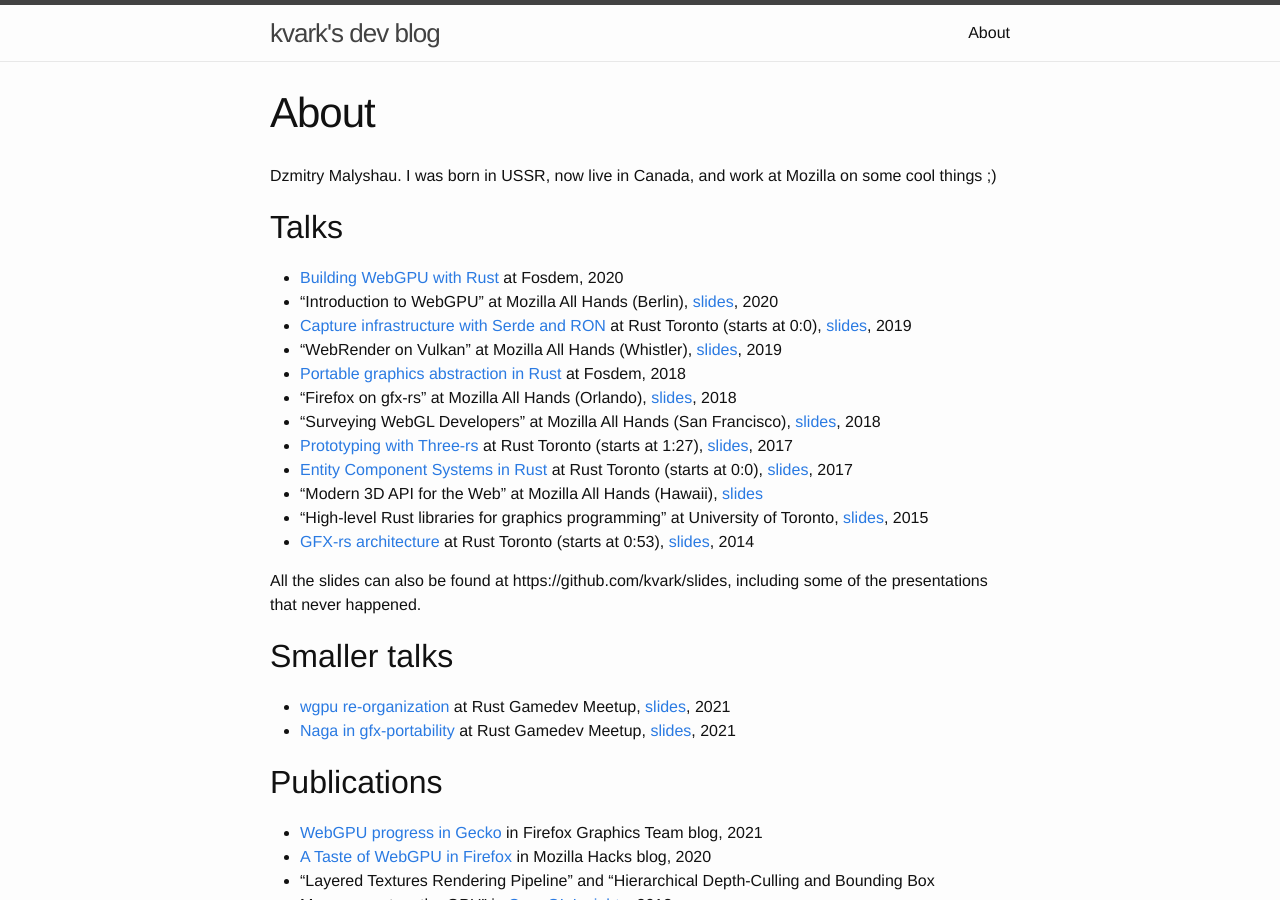
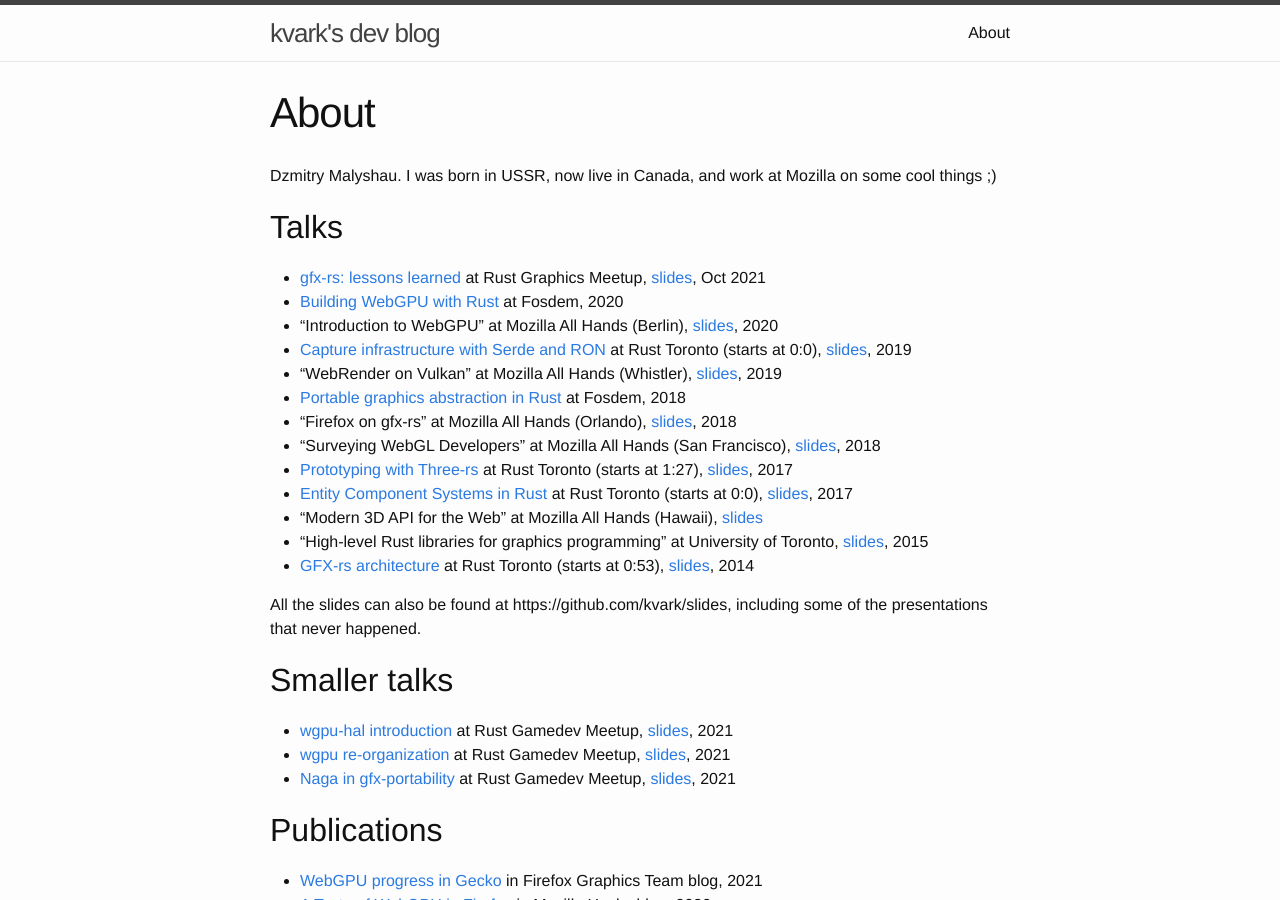
Before and after one commit to kvark/kvark.github.io, a Jekyll site: the page built from about.md, in a window 1280 px wide and 900 px high. Built offline with Jekyll 4.4.1, drawn with Linux system fonts in a browser that asks for light colours.

Commit message:
Add gfx-rs lessons learned

```diff
--- a/about.md
+++ b/about.md
@@ -9,6 +9,7 @@ I was born in USSR, now live in Canada, and work at Mozilla on some cool things
 
 ## Talks
 
+- [gfx-rs: lessons learned](https://vimeo.com/621152607) at Rust Graphics Meetup, [slides](https://github.com/kvark/slides/blob/4a0c110e0efb3a982eaa3de0f1e4ba04d0be56d8/md/GfxLessonsLearned.md), Oct 2021
 - [Building WebGPU with Rust](https://fosdem.org/2020/schedule/event/rust_webgpu/) at Fosdem, 2020
 - "Introduction to WebGPU" at Mozilla All Hands (Berlin), [slides](https://github.com/kvark/slides/raw/d3d9009aaefa98f63fa3c63b35c847c87b062d33/IntroductionToWebGPU_BerlinAllHands.pdf), 2020
 - [Capture infrastructure with Serde and RON](https://www.youtube.com/watch?v=F1AquroPfcI) at Rust Toronto (starts at 0:0), [slides](https://github.com/kvark/slides/raw/d3d9009aaefa98f63fa3c63b35c847c87b062d33/WR_Capture_Infrastructure_RustTorontoMeetup.pdf), 2019
@@ -26,6 +27,7 @@ All the slides can also be found at https://github.com/kvark/slides, including s
 
 ## Smaller talks
 
+- [wgpu-hal introduction](https://www.youtube.com/watch?v=0cefGQyZXH4&t=2508s) at Rust Gamedev Meetup, [slides](https://github.com/kvark/slides/blob/4a0c110e0efb3a982eaa3de0f1e4ba04d0be56d8/md/WgpuHalOverview.md), 2021
 - [wgpu re-organization](https://www.youtube.com/watch?v=Wuwxh958P6I&t=3309s) at Rust Gamedev Meetup, [slides](https://github.com/kvark/slides/blob/799fc6cdfe3d040d06b6cb271518d217db42e09b/md/WgpuReorganization.md), 2021
 - [Naga in gfx-portability](https://youtu.be/6drrul3p_hU?t=2069) at Rust Gamedev Meetup, [slides](https://github.com/kvark/slides/raw/799fc6cdfe3d040d06b6cb271518d217db42e09b/Rust/NagaInGfxPortability_RustGamedevMeetup.pdf), 2021
 
```
